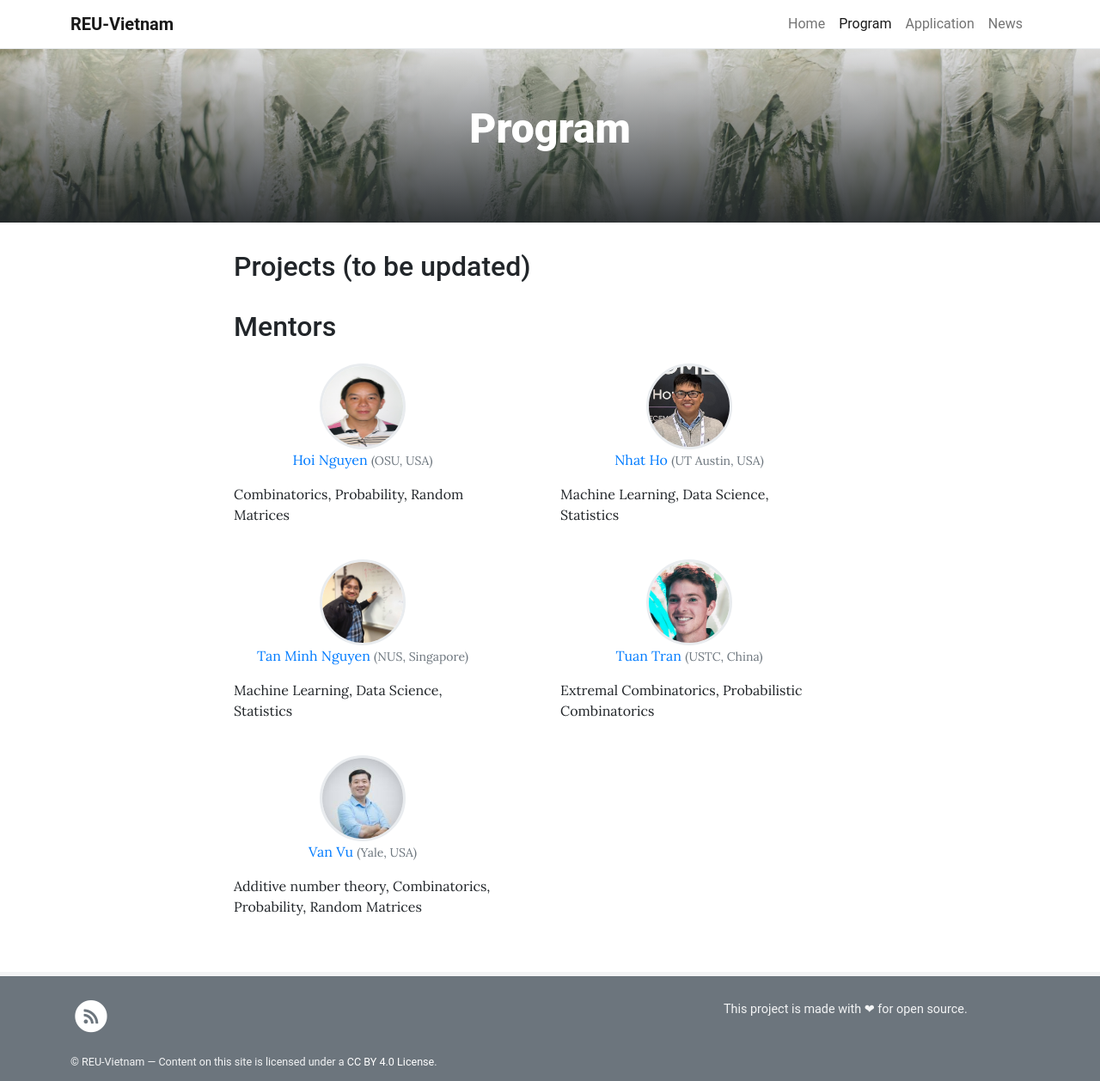
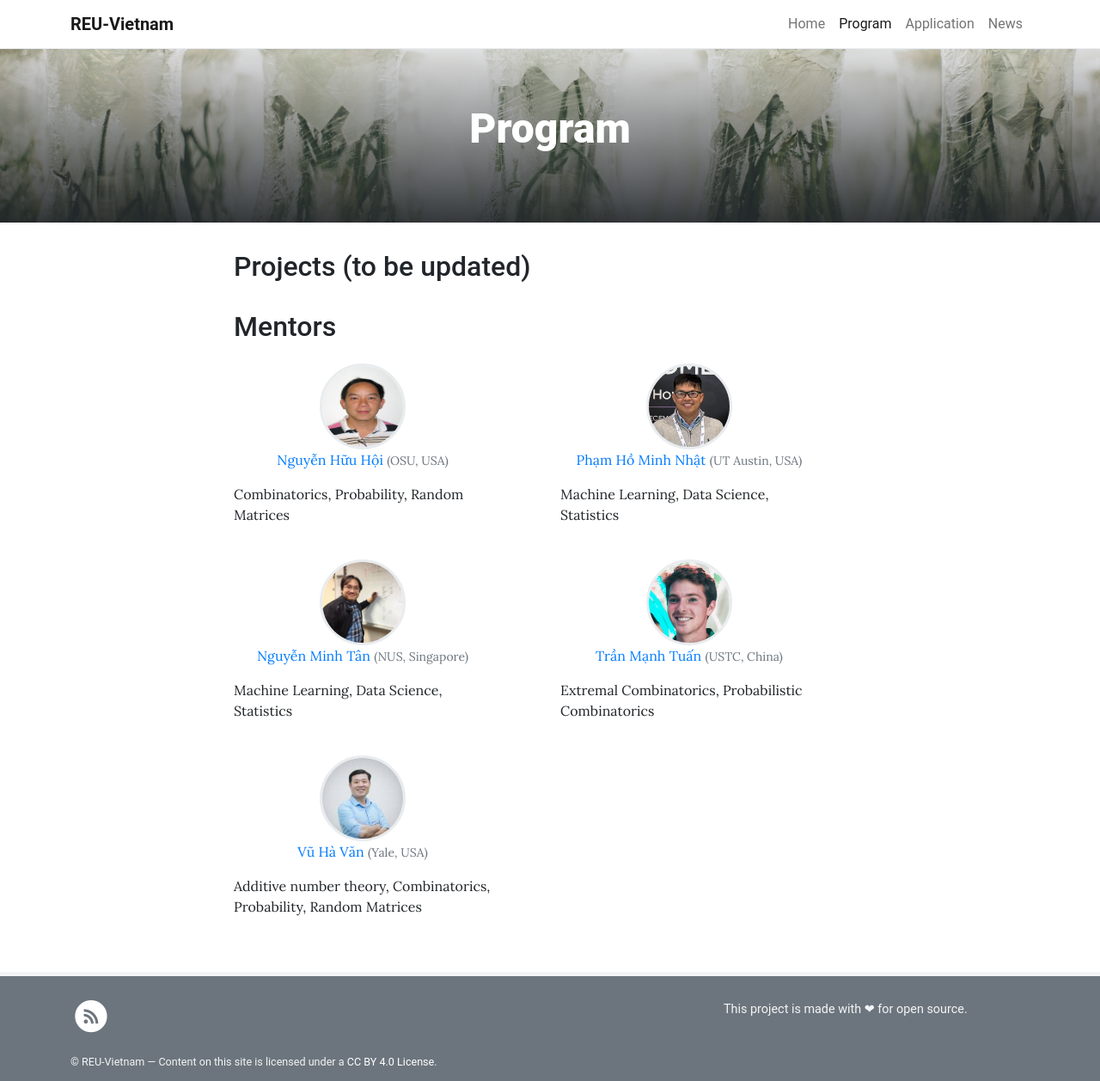
Before and after one commit to adm-vietnam/adm-vietnam.github.io, a Jekyll site: the page built from pages/Program.md, in a window 1280 px wide. Shown: the whole page at 86% size. Built offline with Jekyll 4.4.1, drawn with Linux system fonts in a browser that asks for light colours.

Commit message:
Update Mentors.yml

```diff
--- a/_data/Mentors.yml
+++ b/_data/Mentors.yml
@@ -1,29 +1,29 @@
-- name: Hoi Nguyen
+- name: Nguyễn Hữu Hội
   affiliation: OSU, USA
   homepage: https://people.math.osu.edu/nguyen.1261/
   image: assets/theme/images/Hoi_Nguyen.jpg # Can be external link
   description: > # Can be marked down
     Combinatorics, Probability, Random Matrices
 
-- name: Nhat Ho
+- name: Phạm Hồ Minh Nhật
   affiliation: UT Austin, USA
   homepage: https://nhatptnk8912.github.io/
   image: assets/theme/images/Nhat_Ho.jpg # Can be external link
   description: Machine Learning, Data Science, Statistics
 
-- name: Tan Minh Nguyen
+- name: Nguyễn Minh Tân
   affiliation: NUS, Singapore
   homepage: https://tanmnguyen89.github.io/
   image: assets/theme/images/Tan_Nguyen.jpeg # Can be external link
   description: Machine Learning, Data Science, Statistics
 
-- name: Tuan Tran
+- name: Trần Mạnh Tuấn
   affiliation: USTC, China
   homepage: https://tuaentran.wixsite.com/homepage
   image: assets/theme/images/fry_ethan-hoover-311143-unsplash.jpg # Can be external link
   description: Extremal Combinatorics, Probabilistic Combinatorics
 
-- name: Van Vu
+- name: Vũ Hà Văn
   affiliation: Yale, USA
   homepage: https://math.yale.edu/people/van-vu
   image: assets/theme/images/Van_Vu.jpg # Can be external link
```
